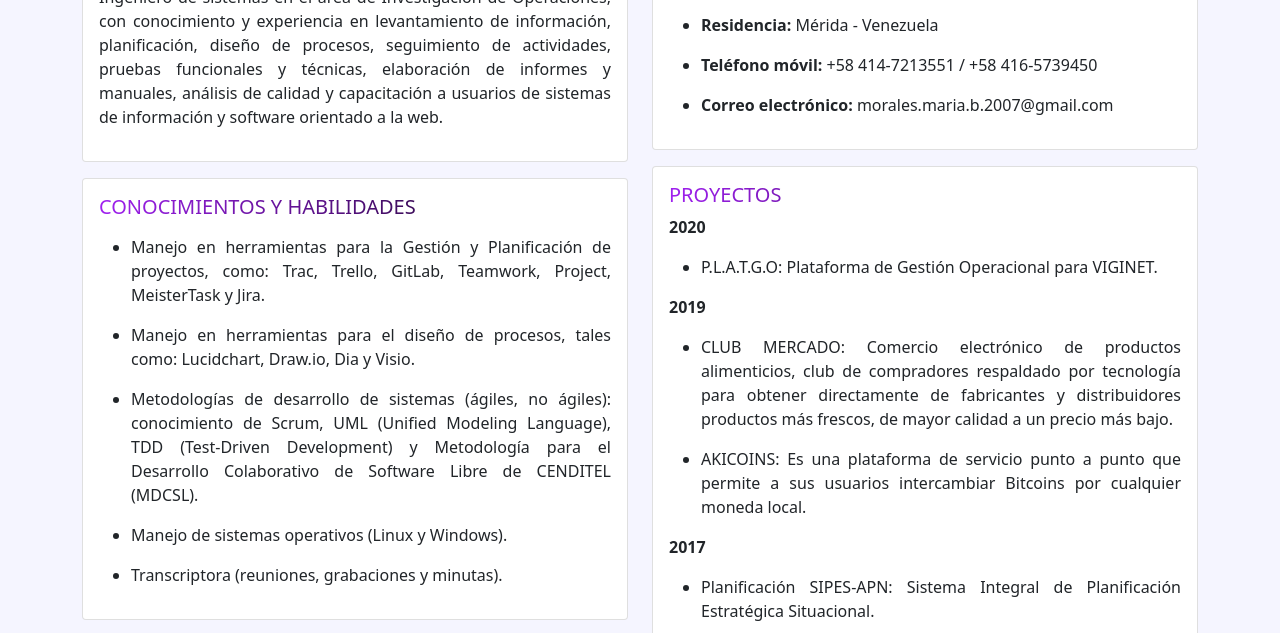
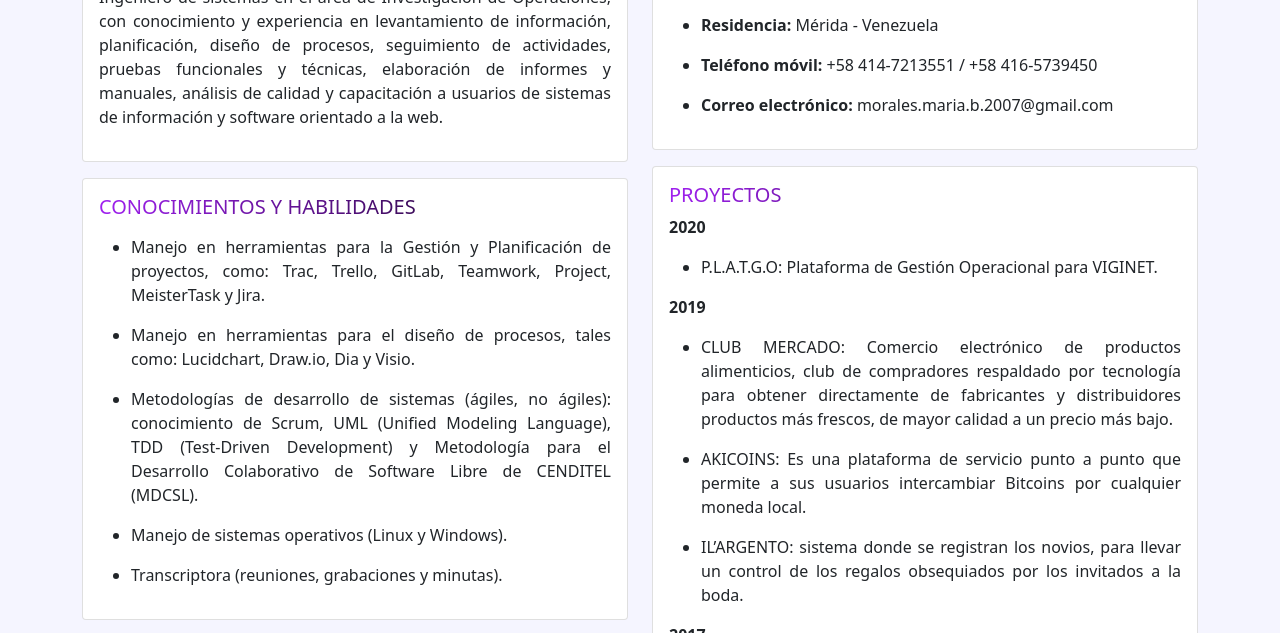
Before and after one commit to yonderrangel/portafolio, a plain HTML site: page index.html in a window 1280 px wide. Shown: the part 314-947 px from the top of the page. Drawn offline with Linux system fonts and the light colour scheme.

Commit message:
Update index.html

```diff
--- a/index.html
+++ b/index.html
@@ -163,6 +163,11 @@
                 AKICOINS: Es una plataforma de servicio punto a punto que permite a sus usuarios intercambiar Bitcoins por cualquier moneda local.
               </p>
             </li>
+            <li class="mb-3">
+              <p align="justify">
+                IL’ARGENTO: sistema donde se registran los novios, para llevar un control de los regalos obsequiados por los invitados a la boda.
+              </p>
+            </li>
           </ul>
           <div class="mb-3">
             <b>2017</b>
```
